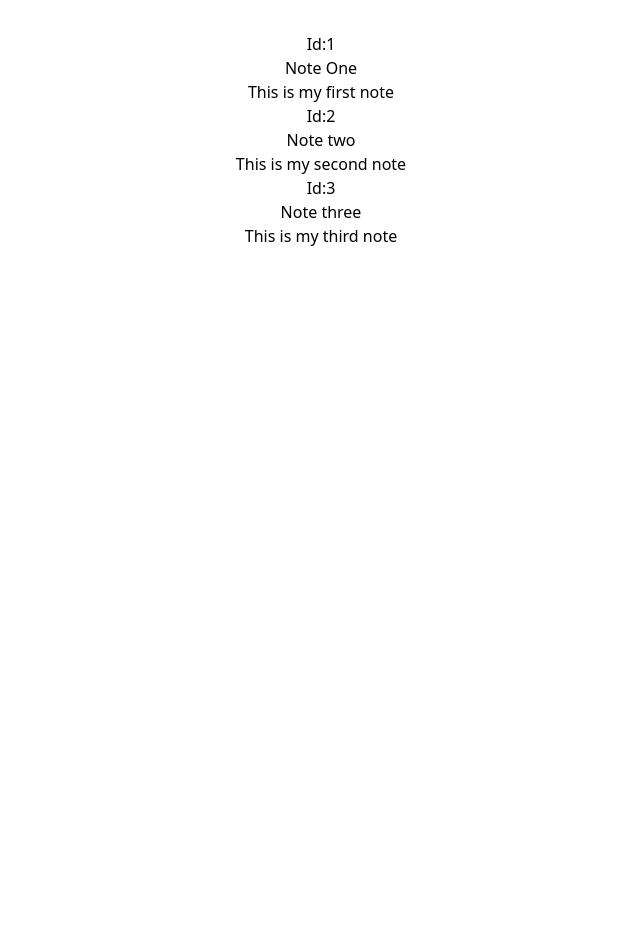
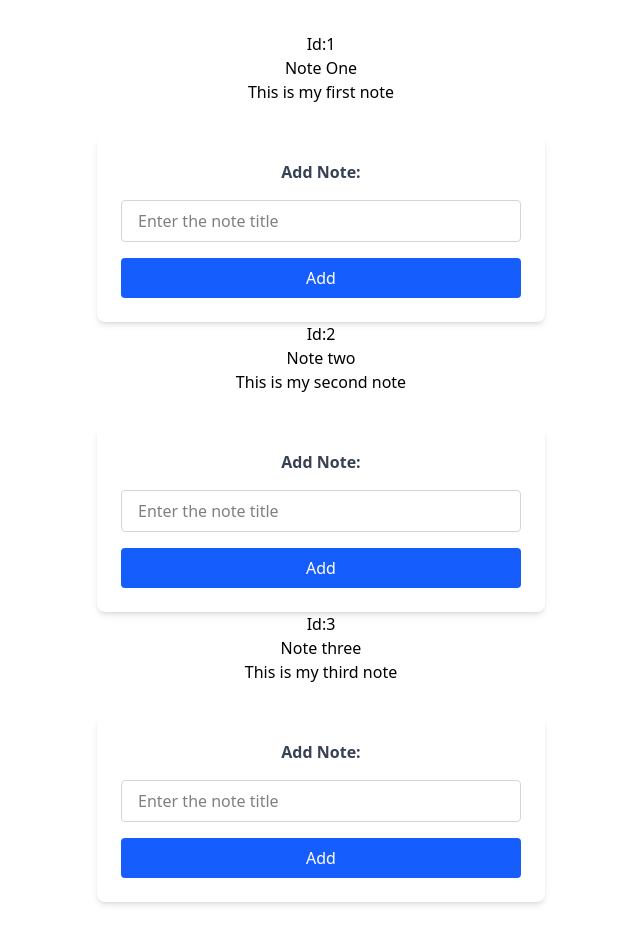
Before and after one commit to SAUGAT2060/React, a React (Vite) app in the folder NoteApp/: page / in a window 1280 px wide. Shown: the whole page, without its empty margins (319-959 px from the left). Before the commit the page ends 800 px from the top, so only its background shows below. Built offline with nearby package versions, Linux system fonts and the light colour scheme.

Commit message:
Worked on the Note UI

```diff
--- a/NoteApp/src/App.jsx
+++ b/NoteApp/src/App.jsx
@@ -1,5 +1,6 @@
 import  React ,{useState } from 'react'
 import './App.css'
+import NotesForm from './components/NotesForm'
 
 function App() {
   const [note, setNotes] = useState([{
@@ -26,7 +27,10 @@ function App() {
       <h1>{notes.title}</h1>
 
       <h2>{notes.content}</h2>
+
+       <NotesForm/>
       </React.Fragment>
+
 
      )))}
     </div>
--- /dev/null
+++ b/NoteApp/src/components/NotesForm.jsx
@@ -0,0 +1,27 @@
+import React from 'react'
+
+function NotesForm() {
+  return (
+    <div className="bg-white p-6 rounded-lg shadow-md max-w-md mx-auto mt-8">
+      <form className="flex flex-col gap-4">
+        <label htmlFor="noteTitle" className="text-gray-700 font-semibold">
+          Add Note:
+        </label>
+        <input
+          id="noteTitle"
+          type="text"
+          placeholder="Enter the note title"
+          className="border border-gray-300 rounded px-4 py-2 focus:outline-none focus:ring-2 focus:ring-blue-500"
+        />
+        <button
+          type="submit"
+          className="bg-blue-600 text-white py-2 px-4 rounded hover:bg-blue-700 transition"
+        >
+          Add
+        </button>
+      </form>
+    </div>
+  )
+}
+
+export default NotesForm
```
